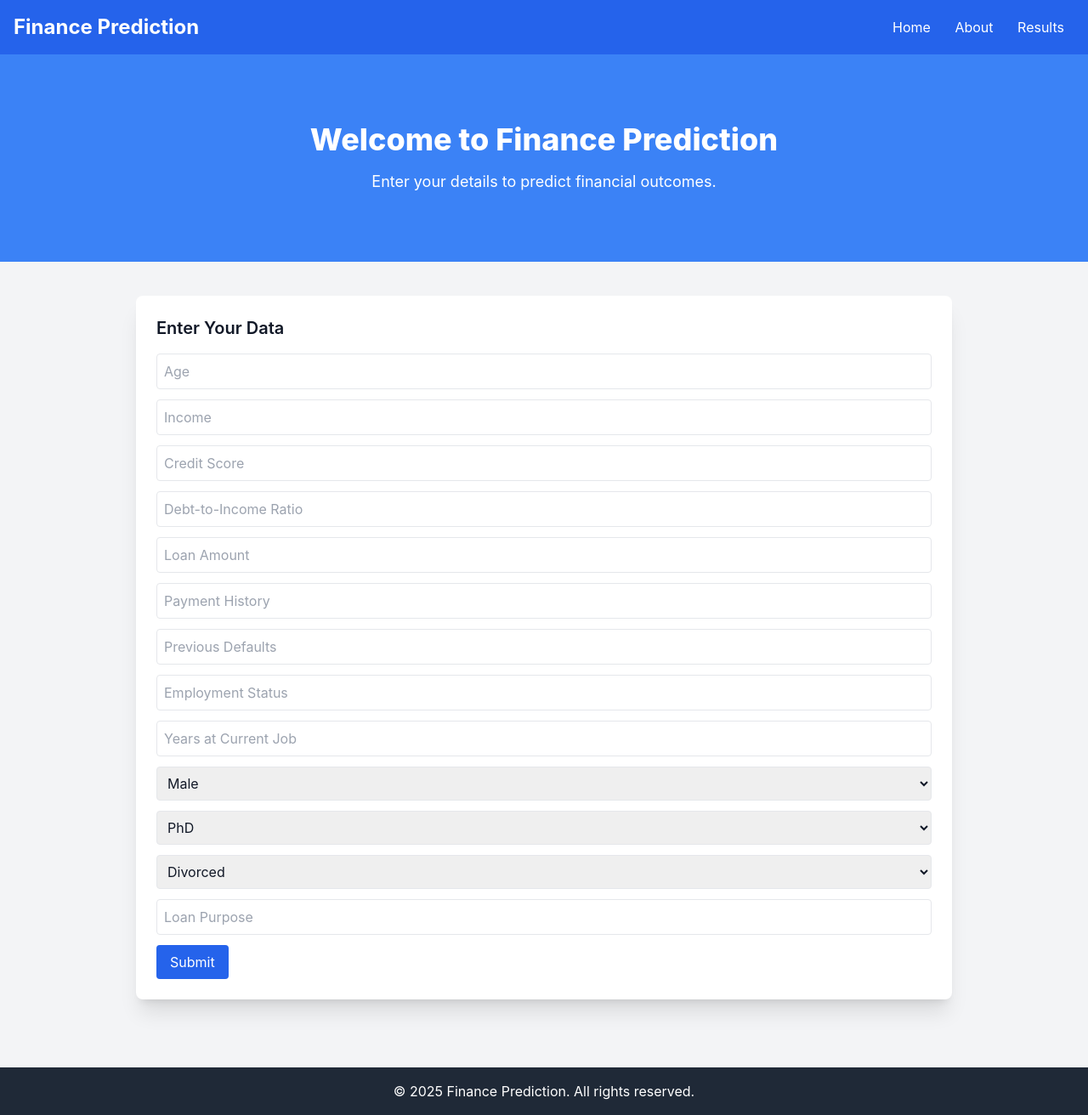
After one commit to MissDinosaur/Loan_Approval_Prediction_Flask_ML_project, a Flask app: page /input in a window 1280 px wide. The commit adds this page. Shown: the whole page at 85% size. Run offline with Flask 3, Linux system fonts and the light colour scheme; some libraries are stand-ins or nearby versions.

Commit message:
Some modifications for html files

```diff
--- /dev/null
+++ b/app/templates/input.html
@@ -0,0 +1,105 @@
+<!DOCTYPE html>
+<html lang="en">
+<head>
+    <meta charset="UTF-8">
+    <meta name="viewport" content="width=device-width, initial-scale=1.0">
+    <title>Finance Prediction</title>
+    <script src="https://cdn.tailwindcss.com"></script>
+    <script src="https://cdnjs.cloudflare.com/ajax/libs/gsap/3.12.2/gsap.min.js"></script>
+    <style>
+        body { font-family: 'Inter', sans-serif; }
+    </style>
+</head>
+<body class="bg-gray-100 text-gray-900">
+    <nav class="bg-blue-600 p-4 shadow-lg">
+        <div class="container mx-auto flex justify-between items-center">
+            <h1 class="text-white text-2xl font-bold">Finance Prediction</h1>
+            <div>
+                <a href="input.html" class="text-white px-3">Home</a>
+                <a href="index.html" class="text-white px-3">About</a>
+                <a href="result.html" class="text-white px-3">Results</a>
+            </div>
+        </div>
+    </nav>
+
+    <header class="text-center py-20 bg-blue-500 text-white">
+        <h2 class="text-4xl font-extrabold">Welcome to Finance Prediction</h2>
+        <p class="mt-4 text-lg">Enter your details to predict financial outcomes.</p>
+    </header>
+
+    <section class="container mx-auto py-10">
+        <div class="bg-white shadow-xl rounded-lg p-6 w-3/4 mx-auto">
+            <h3 class="text-xl font-semibold mb-4">Enter Your Data</h3>
+            <form id="finance-form">
+                <input type="text" id="age" placeholder="Age" class="block w-full p-2 border rounded mb-3">
+                <input type="text" id="income" placeholder="Income" class="block w-full p-2 border rounded mb-3">
+                <input type="text" id="credit-score" placeholder="Credit Score" class="block w-full p-2 border rounded mb-3">
+                <input type="text" id="dti" placeholder="Debt-to-Income Ratio" class="block w-full p-2 border rounded mb-3">
+                <input type="text" id="loan-amount" placeholder="Loan Amount" class="block w-full p-2 border rounded mb-3">
+                <input type="text" id="payment-history" placeholder="Payment History" class="block w-full p-2 border rounded mb-3">
+                <input type="text" id="previous-defaults" placeholder="Previous Defaults" class="block w-full p-2 border rounded mb-3">
+                <input type="text" id="employment-status" placeholder="Employment Status" class="block w-full p-2 border rounded mb-3">
+                <input type="text" id="years-job" placeholder="Years at Current Job" class="block w-full p-2 border rounded mb-3">
+                <!-- New fields -->
+                <select id="gender" class="block w-full p-2 border rounded mb-3">
+                    <option value="Male">Male</option>
+                    <option value="Female">Female</option>
+                    <option value="Non-binary">Non-binary</option>
+                </select>
+                <select id="education" class="block w-full p-2 border rounded mb-3">
+                    <option value="PhD">PhD</option>
+                    <option value="Bachelor's">Bachelor's</option>
+                    <option value="Master's">Master's</option>
+                    <option value="High School">High School</option>
+                </select>
+                <select id="marital-status" class="block w-full p-2 border rounded mb-3">
+                    <option value="Divorced">Divorced</option>
+                    <option value="Widowed">Widowed</option>
+                    <option value="Single">Single</option>
+                    <option value="Married">Married</option>
+                </select>
+                <input type="text" id="loan-purpose" placeholder="Loan Purpose" class="block w-full p-2 border rounded mb-3">
+                <button type="submit" class="bg-blue-600 text-white px-4 py-2 rounded hover:bg-blue-700">Submit</button>
+            </form>
+        </div>
+    </section>
+
+    <footer class="bg-gray-800 text-white text-center p-4 mt-10">
+        <p>&copy; 2025 Finance Prediction. All rights reserved.</p>
+    </footer>
+
+    <script>
+        gsap.from("h2", { duration: 1, y: -50, opacity: 0, ease: "bounce" });
+
+        document.getElementById("finance-form").addEventListener("submit", function(event) {
+    event.preventDefault();
+
+    const formData = {
+        "Age": document.getElementById("age").value,
+        "Income": document.getElementById("income").value,
+        "Credit Score": document.getElementById("credit-score").value,
+        "Debt-to-Income Ratio": document.getElementById("dti").value,
+        "Loan Amount": document.getElementById("loan-amount").value,
+        "Payment History": document.getElementById("payment-history").value,
+        "Previous Defaults": document.getElementById("previous-defaults").value,
+        "Employment Status": document.getElementById("employment-status").value,
+        "Years at Current Job": document.getElementById("years-job").value,
+        "Gender": document.getElementById("gender").value,
+        "Education Level": document.getElementById("education").value,
+        "Marital Status": document.getElementById("marital-status").value,
+        "Loan Purpose": document.getElementById("loan-purpose").value
+    };
+
+    // Predict logic based on form data (example: simple logic)
+    let prediction = "approved"; // default prediction
+    if (parseInt(formData["Income"]) < 30000) {
+        prediction = "denied"; // denial condition
+    }
+
+    // Create prediction text
+    const predict_text = `The client is ${result} for loan`;
+
+    // Redirect to result.html with query parameters
+    const resultUrl = `result.html?prediction=${encodeURIComponent(prediction)}&predict_text=${encodeURIComponent(predict_text)}&name=${encodeURIComponent(formData["Income"])}`;
+    window.location.href = resultUrl;
+});
```
Also changed, not shown: app/templates/about.html (deleted, +0 -66 lines), app/templates/index.html (+29 -36 lines), app/templates/result.html (+13 -5 lines).
